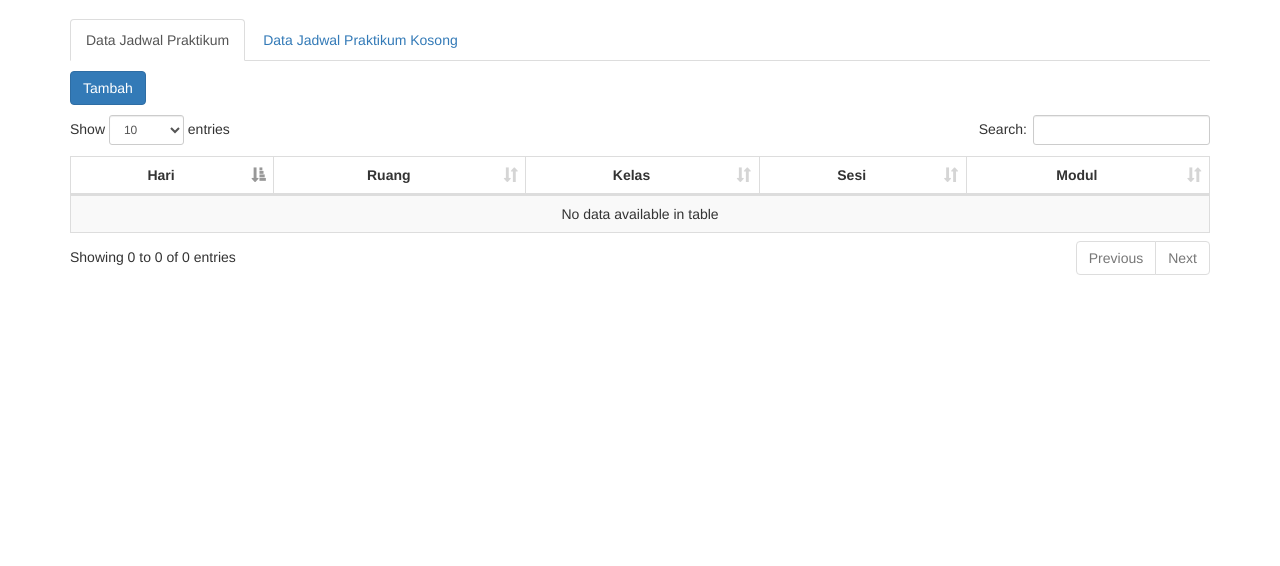
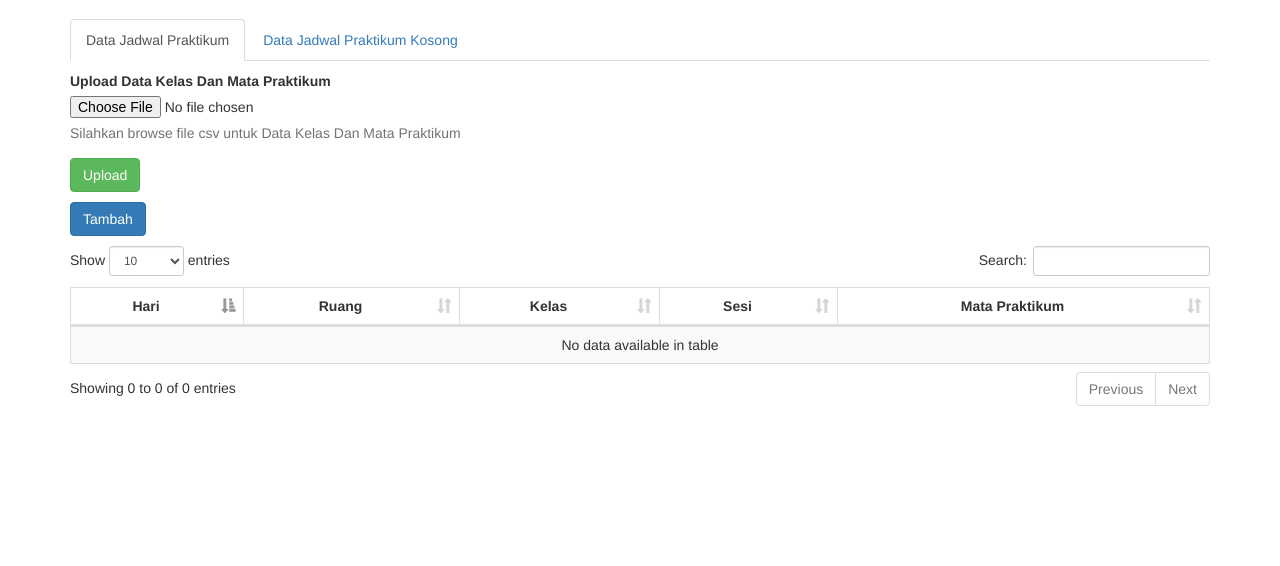
Before and after one commit to RizkiMufrizal/Aplikasi-Penjadwalan-Labti, a CodeIgniter app: page /Aplikasi-Penjadwalan-Labti/index.php/praktikum in a window 1280 px wide. Shown: the part 51-617 px from the top of the page. Run offline with CodeIgniter, Linux system fonts and the light colour scheme; data that the repository does not hold is empty.

Commit message:
ganti modul menjadi mata praktikum

```diff
--- a/application/views/PraktikumView.php
+++ b/application/views/PraktikumView.php
@@ -35,6 +35,17 @@
 
                         <p></p>
 
+                        <form method="post" action="<?php echo base_url() ?>index.php/PraktikumController/uploadListKelas" enctype="multipart/form-data">
+                            <div class="form-group">
+                                <label for="exampleInputFile">Upload Data Kelas Dan Mata Praktikum</label>
+                                <input type="file" name="userfile">
+                                <p class="help-block">Silahkan browse file csv untuk Data Kelas Dan Mata Praktikum</p>
+                            </div>
+                            <button type="submit" class="btn btn-success">Upload</button>
+                        </form>
+
+                        <p></p>
+
                         <button class="btn btn-primary" data-toggle="modal" data-target="#myModal">Tambah</button>
 
                         <p></p>
@@ -46,7 +57,7 @@
                                     <th class="text-center">Ruang</th>
                                     <th class="text-center">Kelas</th>
                                     <th class="text-center">Sesi</th>
-                                    <th class="text-center">Modul</th>
+                                    <th class="text-center">Mata Praktikum</th>
                                 </tr>
                             </thead>
                             <tbody>
@@ -56,7 +67,7 @@
                                         <td><?php echo $d->ruang; ?></td>
                                         <td><?php echo $d->kelas; ?></td>
                                         <td><?php echo $d->sesi; ?></td>
-                                        <td><?php echo $d->modul; ?></td>
+                                        <td><?php echo $d->mata_praktikum; ?></td>
                                     </tr>
                                 <?php } ?>
                             </tbody>
@@ -100,7 +111,7 @@
                                         <td><?php echo $dk->ruang; ?></td>
                                         <td><?php echo (empty($dk->kelas) ? 'kosong' : $dk->kelas) ?></td>
                                         <td><?php echo $dk->sesi; ?></td>
-                                        <td><?php echo (empty($dk->modul) ? 'kosong' : $dk->modul) ?></td>
+                                        <td><?php echo (empty($dk->mata_praktikum) ? 'kosong' : $dk->mata_praktikum) ?></td>
                                     </tr>
                                 <?php } ?>
                             </tbody>
```
